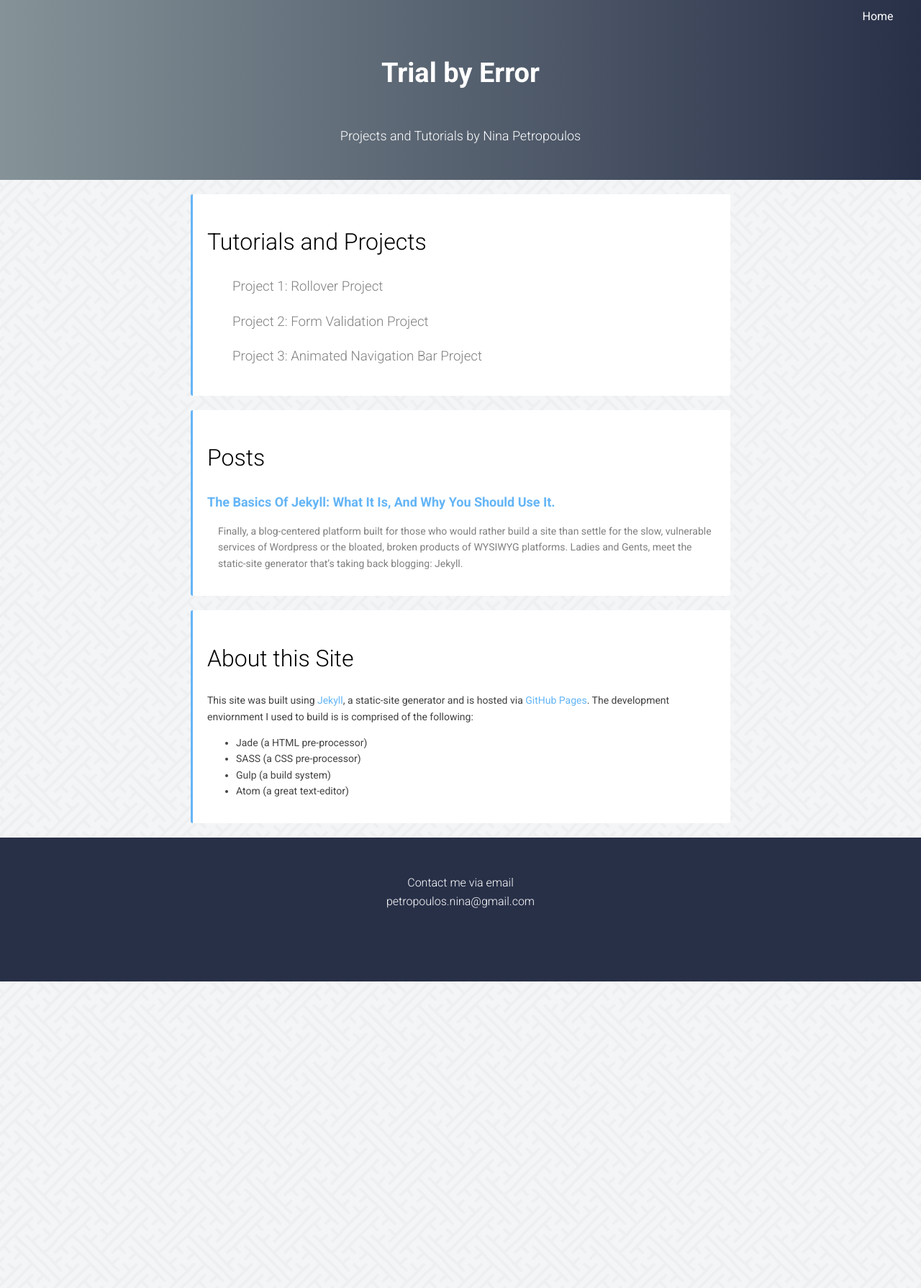
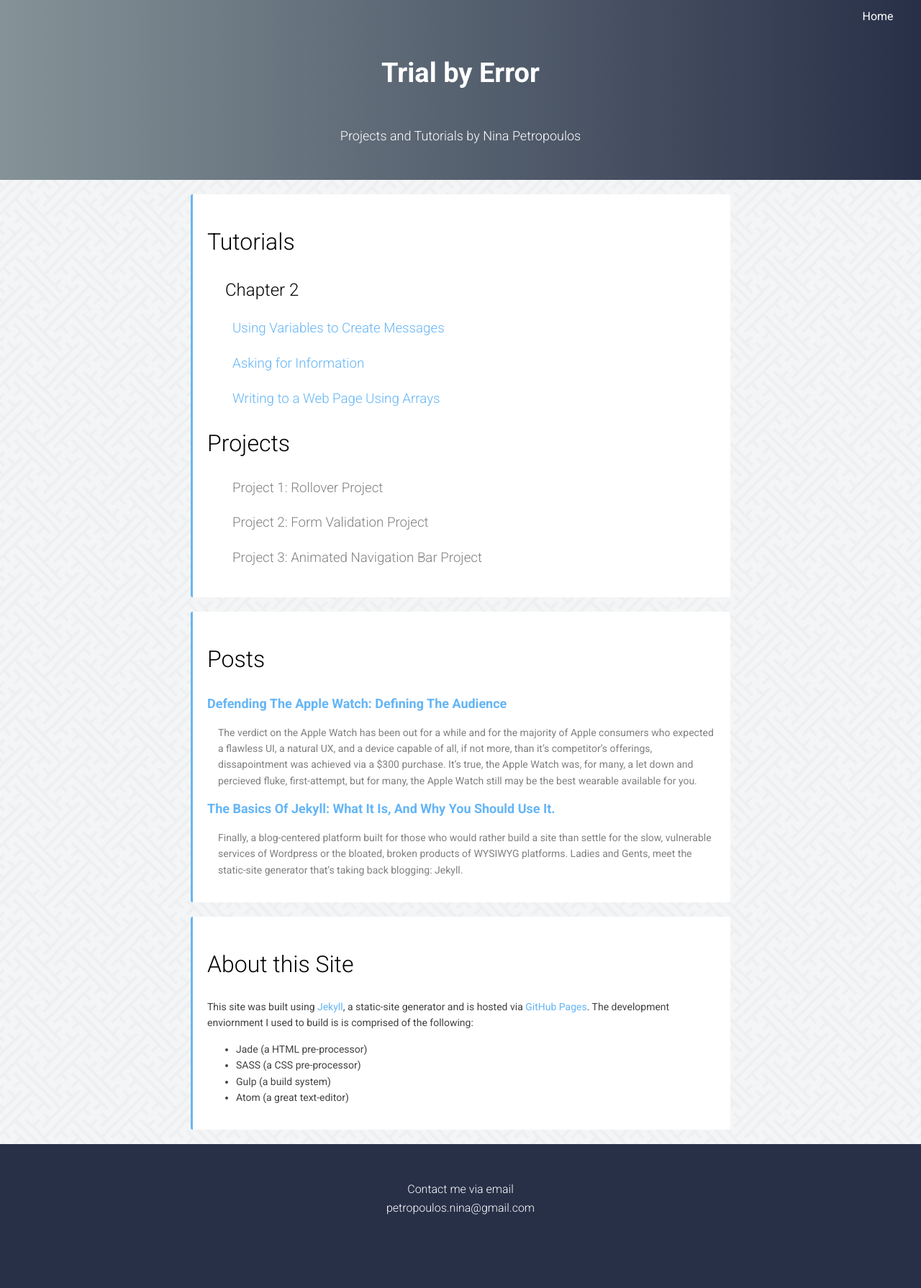
Before and after one commit to ninapetrop/ninapetrop.github.io, a Jekyll site: the page built from index.html, in a window 1280 px wide. Shown: the whole page at 72% size. Built offline with Jekyll 4.4.1, drawn with Linux system fonts in a browser that asks for light colours; nearby versions of some CDN libraries; before the commit the page ends 1364 px from its top, so only the background shows below that.

Commit message:
updated tutorial pages for JS class, added Artist Theme demo site (test)

```diff
--- a/_config.yml
+++ b/_config.yml
@@ -10,7 +10,8 @@
 baseurl: "" # the subpath of your site, e.g. /blog
 
 # Where can people find your site?
-url: "http://ninapetrop.github.io"
+#url: "http://ninapetrop.github.io"
+url: "http://localhost:3000"
 # When developing, set this ^ equal to whatever localhost you're using
 
 # Socail Media links
--- /dev/null
+++ b/_posts/2016-05-26-defending-the-apple-watch.markdown
@@ -0,0 +1,17 @@
+---
+layout: post
+title:  "Defending the Apple Watch: Defining the Audience"
+date:   2016-05-23 09:11:03
+categories: frameworks
+---
+
+
+The verdict on the Apple Watch has been out for a while and for the majority of Apple consumers who expected a flawless UI, a natural UX, and a device capable of all, if not more, than it's competitor's offerings, dissapointment was achieved via a $300 purchase. It's true, the Apple Watch was, for many, a let down and percieved fluke, first-attempt, but for many, the Apple Watch still may be the best wearable available for you.
+
+For those who love simplicity, speed, security, and complete control, Jekyll may very well be the answer to all your wants and desires. Installed as a Gem, Jekyll is a static-site generator which takes your layouts, stylesheets, and blog posts and renders them into a static site that's ready to publish to any server.
+
+For a comprehensive overview that covers the differences between Wordpress and Jekyll I'd suggest reading [this article by Sitepoint][link1].
+
+... This post will be continued soon!
+
+[link1]: https://www.sitepoint.com/wordpress-vs-jekyll-might-want-make-switch/
--- a/assets/css/1-base/_base.sass
+++ b/assets/css/1-base/_base.sass
@@ -21,6 +21,11 @@
 	text-decoration: none
 	&:hover
 		text-decoration: underline
+
+// Helper Classes
+.indent
+	padding-left: 25px
+	font-weight: 300
 
 body
   -webkit-tap-highlight-color: $selection-color
--- a/assets/css/main.css
+++ b/assets/css/main.css
@@ -381,6 +381,10 @@
   a:hover {
     text-decoration: underline; }
 
+.indent {
+  padding-left: 25px;
+  font-weight: 300; }
+
 body {
   -webkit-tap-highlight-color: #B2EBF2; }
 
--- a/index.html
+++ b/index.html
@@ -4,7 +4,13 @@
 ---
 
 <div class='block'>
-	<h1>Tutorials and Projects</h1>
+	<h1>Tutorials</h1>
+	<h2 class='indent'>Chapter 2</h2>
+	<h3><a href='{{ site.url }}/tutorials/chapter-2/2-1.html'>Using Variables to Create Messages</a></h3>
+	<h3><a href='{{ site.url }}/tutorials/chapter-2/2-2.html'>Asking for Information</a></h3>
+	<h3><a href='{{ site.url }}/tutorials/chapter-2/2-3.html'>Writing to a Web Page Using Arrays</a></h3>
+
+	<h1>Projects</h1>
 
 	<h3 class='unavailable'>Project 1: Rollover Project</h3>
 
@@ -20,7 +26,8 @@
 	    <li>
 	      <a href="{{ post.url }}">{{ post.title }}</a>
 	    </li>
-			{{ post.excerpt }}
+			<p>{{ post.excerpt }}</p>
+
 	  {% endfor %}
 	</ul>
 </div>
```
Also changed, not shown: tutorials/chapter-2/2-1.html (added, +21 -0 lines), tutorials/chapter-2/2-2.html (added, +20 -0 lines), tutorials/chapter-2/2-3.html (added, +33 -0 lines), assets/js/chapter2.js (added).
